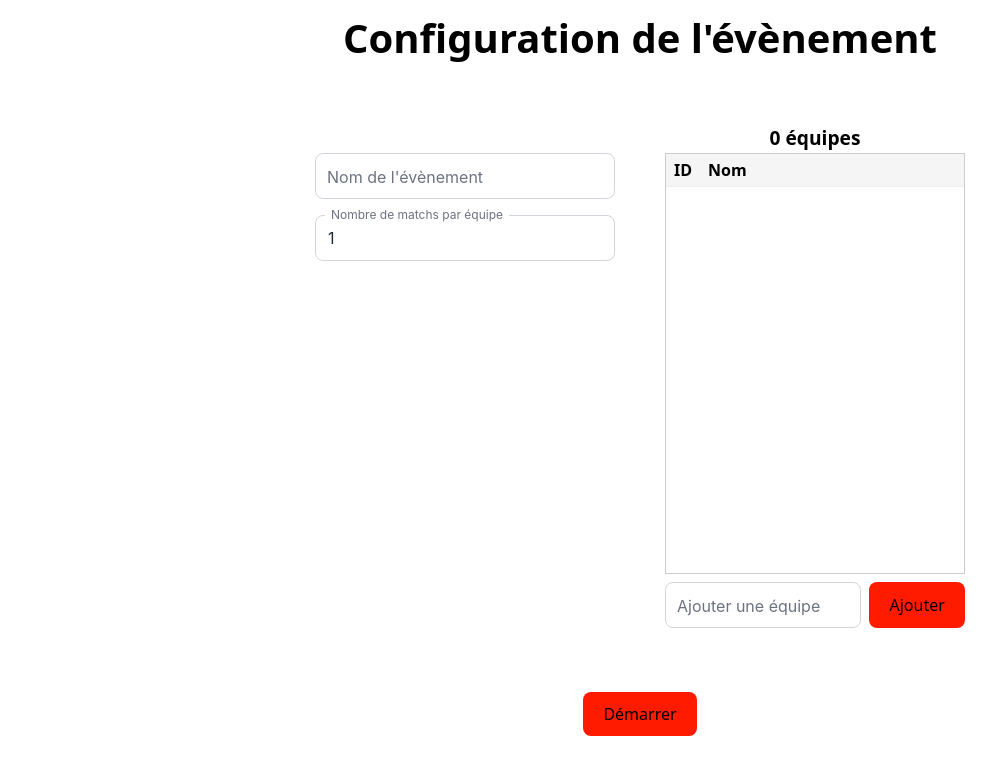
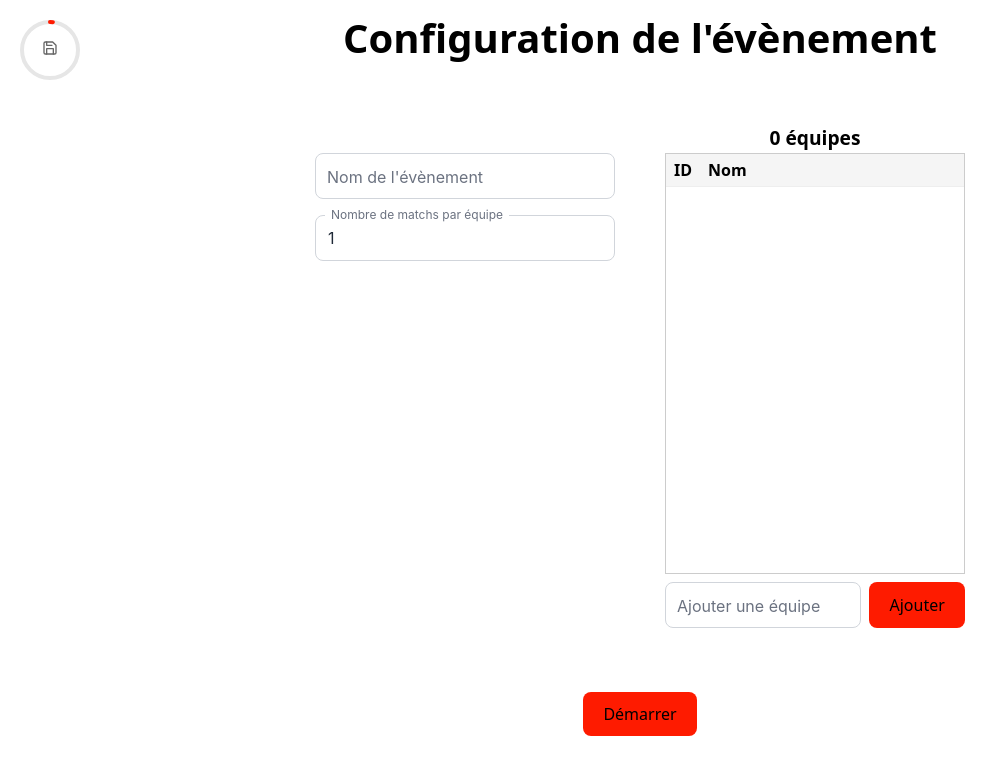
Before and after one commit to syukoGit/Cochonnet-18, a React (Vite) app: page /config in a window 1280 px wide. Shown: the top 774 px of the page, without its empty margins (0-1008 px from the left). Built offline with nearby package versions, Linux system fonts and the light colour scheme.

Commit message:
Move progress indicator to App.tsx to display on all pages
Co-authored-by: syukoGit <31038778+syukoGit@users.noreply.github.com>

```diff
--- /dev/null
+++ b/src/App.css
@@ -0,0 +1,6 @@
+.global-auto-save-progress {
+  position: fixed;
+  top: 20px;
+  left: 20px;
+  z-index: 1000;
+}
--- a/src/App.tsx
+++ b/src/App.tsx
@@ -1,16 +1,34 @@
 import { BrowserRouter as Router, Routes, Route } from 'react-router-dom';
 import { useAutoSave } from './hooks/useAutoSave';
+import CircularProgress from './components/CircularProgress';
 import Home from './pages/Home';
 import EventConfig from './pages/EventConfig';
 import Phase1 from './pages/Phase1';
 import Phase2 from './pages/Phase2';
+import './App.css';
 
 function App() {
-  // Initialize auto-save functionality
-  useAutoSave();
+  // Initialize auto-save functionality and get progress data
+  const { manualSave, progress, formattedTimeUntilNextSave } = useAutoSave();
+
+  const handleManualSave = () => {
+    const success = manualSave();
+    if (success) {
+      console.log('Manual save triggered from global progress indicator');
+    }
+  };
 
   return (
     <Router>
+      {/* Global auto-save progress indicator visible on all pages */}
+      <div className="global-auto-save-progress">
+        <CircularProgress
+          progress={progress}
+          onClick={handleManualSave}
+          timeRemaining={formattedTimeUntilNextSave}
+        />
+      </div>
+
       <Routes>
         <Route path="/" element={<Home />} />
         <Route path="/config" element={<EventConfig />} />
--- a/src/pages/Home.css
+++ b/src/pages/Home.css
@@ -6,14 +6,6 @@
   gap: 1rem;
   width: 100%;
   height: 100%;
-  position: relative;
-}
-
-.auto-save-progress {
-  position: absolute;
-  top: 20px;
-  left: 20px;
-  z-index: 10;
 }
 
 .App-logo {
--- a/src/pages/Home.tsx
+++ b/src/pages/Home.tsx
@@ -2,37 +2,18 @@ import { Link } from 'react-router-dom';
 import { useState } from 'react';
 import Logo from '/logo.png';
 import LoadSaveDialog from '../components/LoadSaveDialog';
-import CircularProgress from '../components/CircularProgress';
-import { useAutoSave } from '../hooks/useAutoSave';
 import './Home.css';
 
 function Home() {
   const [isLoadDialogOpen, setIsLoadDialogOpen] = useState(false);
-  const { manualSave, progress, formattedTimeUntilNextSave } = useAutoSave();
 
   const handleLoadSuccess = () => {
     // Optional: Could show a success message or navigate somewhere
     console.log('Backup loaded successfully');
   };
 
-  const handleManualSave = () => {
-    const success = manualSave();
-    if (success) {
-      console.log('Manual save triggered from progress indicator');
-    }
-  };
-
   return (
     <div id="home" className="home-container">
-      {/* Auto-save progress indicator in top-left corner */}
-      <div className="auto-save-progress">
-        <CircularProgress
-          progress={progress}
-          onClick={handleManualSave}
-          timeRemaining={formattedTimeUntilNextSave}
-        />
-      </div>
-
       <img src={Logo} className="App-logo" alt="logo" />
       <div>
         <h1>Cochonnet-18</h1>
```
